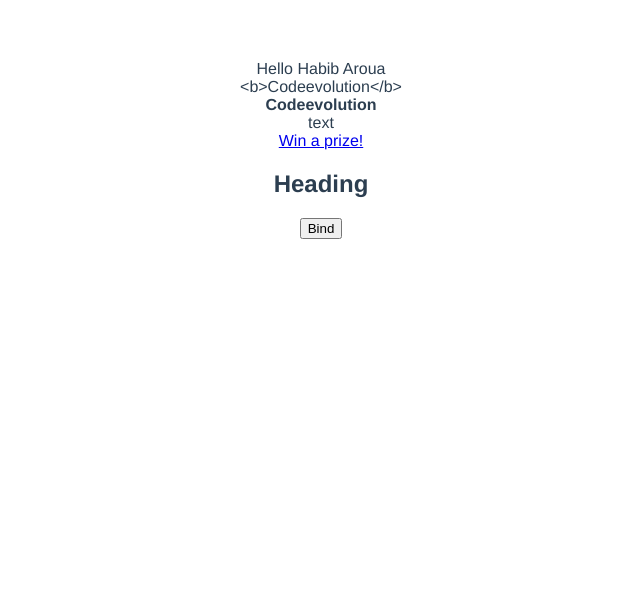
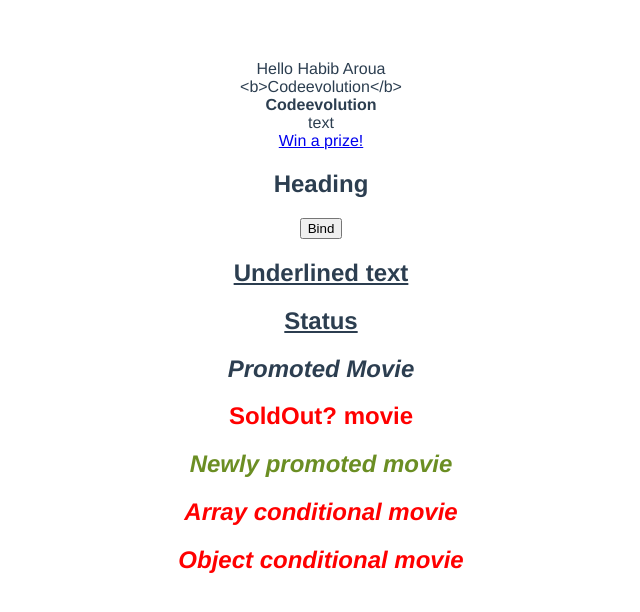
Before and after one commit to HabibAroua/coding_with_vuejs, a Vue app in the folder hello-world/: page / in a window 1280 px wide. Shown: the top 612 px of the page, without its empty margins (319-959 px from the left). Built offline with nearby package versions, Linux system fonts and the light colour scheme.

Commit message:
Binding Classes

```diff
--- a/hello-world/src/App.vue
+++ b/hello-world/src/App.vue
@@ -5,6 +5,17 @@
   <div v-html="hack"></div>
   <h2 v-bind:id="headingId">Heading</h2>
   <button v-bind:disabled="isDisabled">Bind</button>
+  <h2 class="underline">Underlined text</h2>
+  <h2 class="underline" v-bind:class="status">Status</h2>
+  <h2 v-bind:class="isPromoted && 'promoted'">Promoted Movie</h2>
+  <h2 v-bind:class="isSoldOut ? 'sold-out' : 'new' " >SoldOut? movie</h2>
+  <h2 v-bind:class="['new', 'promoted']" >Newly promoted movie</h2>
+  <h2 v-bind:class="[isPromoted && 'promoted',isSoldOut ? 'sold-out' : 'new']" >
+    Array conditional movie
+  </h2>
+  <h2 v-bind:class="{ promoted: isPromoted, new: !isSoldOut, 'sold-out': isSoldOut }" >
+    Object conditional movie
+  </h2>
 </template>
 
 <script>
@@ -20,7 +31,10 @@
         channel: "<b>Codeevolution</b>",
         hack: `<a href="#" onclick="alert('You have been hacked')">Win a prize!</a>`,
         headingId: 'heading',
-        isDisabled: false
+        isDisabled: false,
+        status: 'success',
+        isPromoted: true,
+        isSoldOut: true
       };
     }
 
@@ -28,7 +42,8 @@
 </script>
 
 <style>
-#app {
+  #app
+  {
     font-family: Avenir, Helvetica, Arial, sans-serif;
     -webkit-font-smoothing: antialiased;
     -moz-osx-font-smoothing: grayscale;
@@ -36,4 +51,24 @@
     color: #2c3e50;
     margin-top: 60px;
   }
+
+  .underline
+  {
+    text-decoration: underline;
+  }
+
+  .promoted
+  {
+    font-style: italic ;
+  }
+
+  .new
+  {
+    color: olivedrab;
+  }
+
+  .sold-out
+  {
+    color: red;
+  }
 </style>
```
Lines whose indentation alone changed are shown as unchanged.
